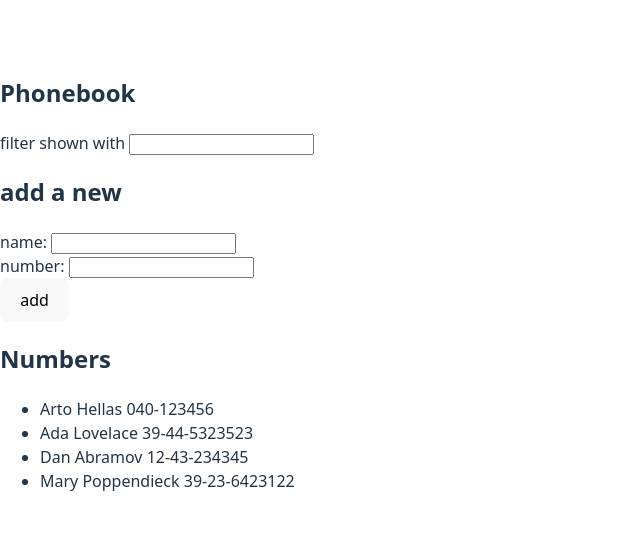
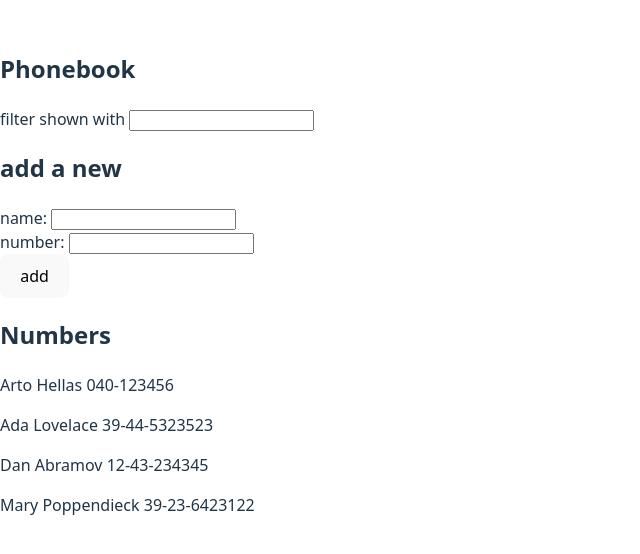
Before and after one commit to alejandrojmnzz/fullstackopen-part-2, a React (Vite) app in the folder part2/phonebook/: page / in a window 1280 px wide. Shown: the part 118-672 px from the top of the page, without its empty margins (0-640 px from the left). Built offline with nearby package versions, Linux system fonts and the light colour scheme.

Commit message:
exercise 2.10

```diff
--- a/part2/phonebook/src/App.jsx
+++ b/part2/phonebook/src/App.jsx
@@ -1,4 +1,53 @@
 import { useState } from 'react'
+
+const FilterNames = ({onChange}) => {
+  return (
+    <div>
+      filter shown with <input onChange={onChange} />
+
+    </div>
+  )
+}
+
+const PersonForm = ({ handleSubmit, handleNameChange, handleNumberChange, newName, newNumber}) => {
+  return (
+    <form onSubmit={handleSubmit}>
+        <div>
+          name: <input onChange={handleNameChange} value={newName} />
+        </div>
+        <div>
+          number: <input onChange={handleNumberChange} value={newNumber} />
+        </div>
+        <div>
+          <button type="submit">add</button>
+        </div>
+      </form>
+  )
+}
+
+const Persons = ({ persons, filter }) => {
+  if (filter) {
+    return (
+      <div>
+        {filter.map((person) => (
+          <p key={person.name}>
+            {person.name} {person.number}
+          </p>
+        ))}
+      </div>
+    )
+  }
+  return (
+    <div>
+      {persons.map((person) => (
+        <p key={person.name}>
+          {person.name} {person.number}
+        </p>
+      ))}
+    </div>
+  )
+}
+
 
 const App = () => {
   const [persons, setPersons] = useState([
@@ -30,37 +79,18 @@ const App = () => {
       setNewName('')
       return
     }
-    const names = persons.concat({name: newName, number: newNumber})
+    const names = persons.concat({ name: newName, number: newNumber })
     setNewName('')
     setPersons(names)
   }
   return (
     <div>
       <h2>Phonebook</h2>
-       filter shown with <input onChange={handleFilterChange}/>
+      <FilterNames onChange={handleFilterChange}/>
       <h2>add a new</h2>
-      <form onSubmit={handleSubmit}>
-        <div>
-          name: <input onChange={handleNameChange} value={newName}/>
-        </div>
-        <div>
-          number: <input onChange={handleNumberChange} value={newNumber}/>
-        </div>
-        <div>
-          <button type="submit">add</button>
-        </div>
-      </form>
+      <PersonForm handleSubmit={handleSubmit} handleNameChange={handleNameChange} handleNumberChange={handleNumberChange} newName={newName} newNumber={newNumber}/>
       <h2>Numbers</h2>
-      <ul>
-        {
-          filter ? filter.map((person) => (
-            <li key={person.name}>{person.name} {person.number}</li>
-          )) :
-        persons.map((person) => (
-          <li key={person.name}>{person.name} {person.number}</li>
-        ))
-        }
-      </ul>
+      <Persons persons={persons} filter={filter}/>
 
     </div>
   )
```
